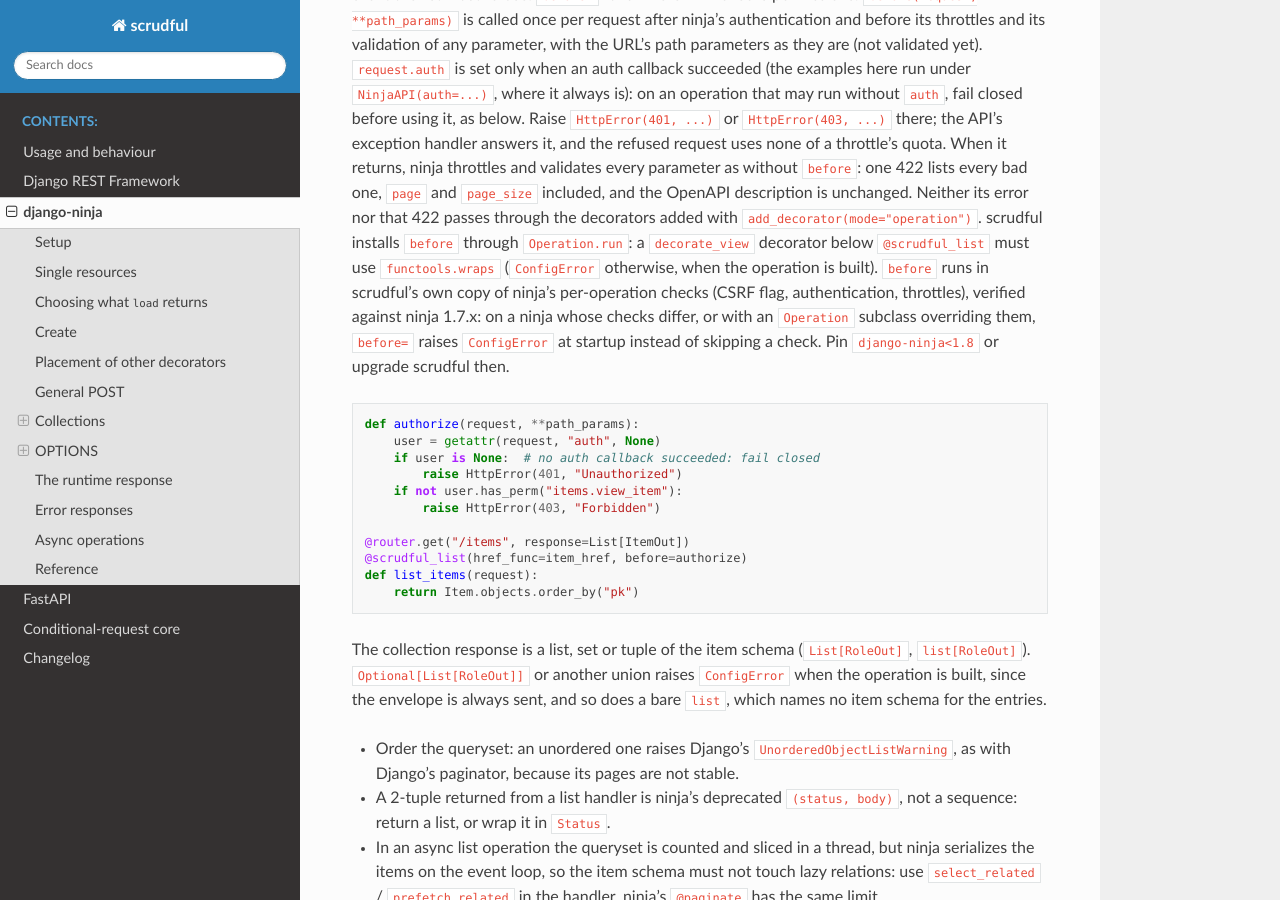
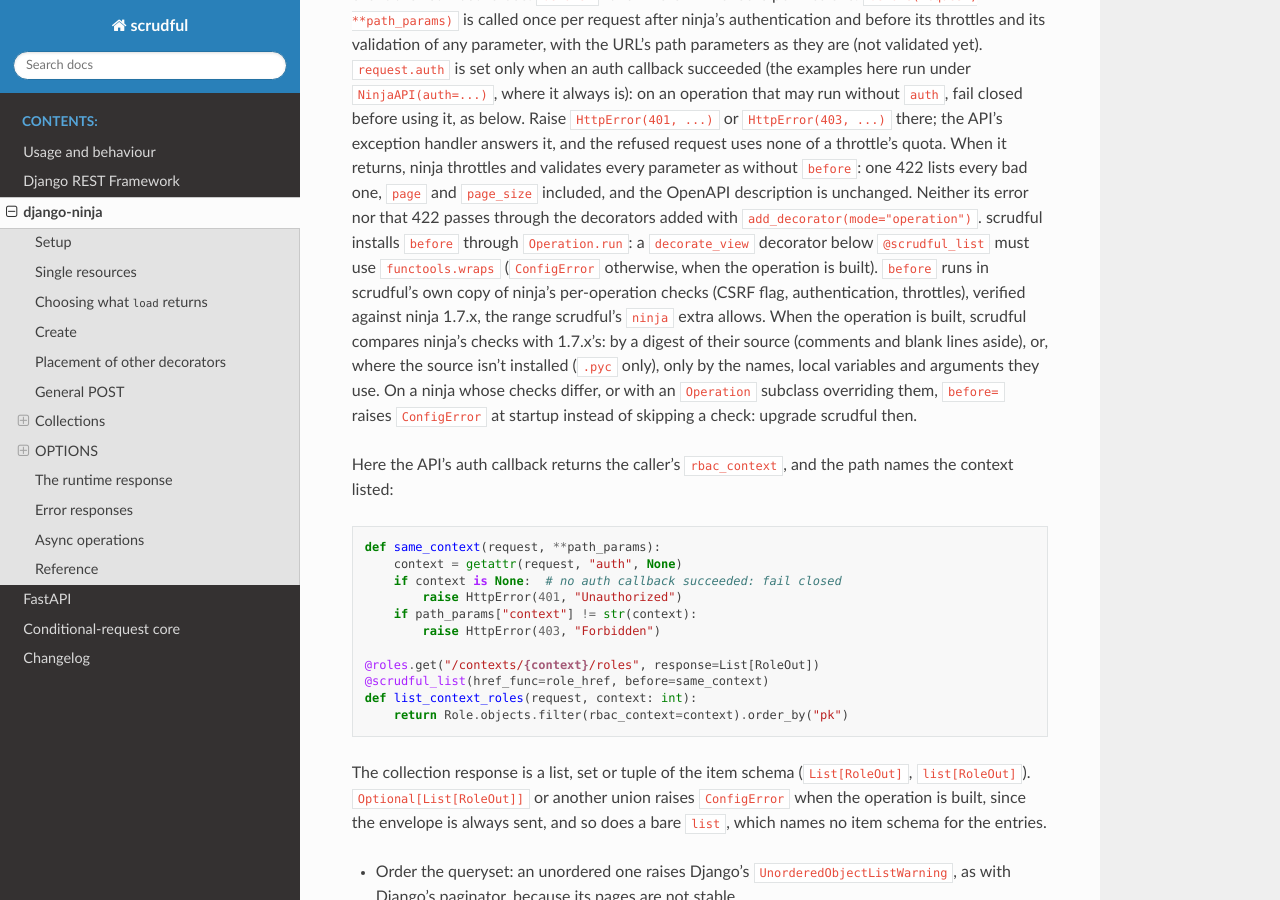
Before and after one commit to mimotoai/scrudful, a Sphinx documentation site: the page built from docs/source/ninja.rst, in a window 1280 px wide and 900 px high, scrolled down 7774 px. Built offline with Sphinx 7.4.7 and the Read the Docs theme 3.1.0, drawn with Linux system fonts in a browser that asks for light colours.

Commit message:
Docs: before= example follows the page's auth convention; guard claims
The ninja.rst example reads request.auth as the caller's rbac_context (the
page's convention), fails closed without it and compares it with the
listed context. Docs and CHANGELOG say the ninja extra is bounded to 1.7.x
and that without installed source the guard compares only names, locals
and arguments.

```diff
--- a/docs/source/ninja.rst
+++ b/docs/source/ninja.rst
@@ -447,24 +447,31 @@ its error nor that 422 passes through the decorators added with
 ``Operation.run``: a ``decorate_view`` decorator below ``@scrudful_list``
 must use ``functools.wraps`` (``ConfigError`` otherwise, when the operation is
 built). ``before`` runs in scrudful's own copy of ninja's per-operation checks
-(CSRF flag, authentication, throttles), verified against ninja 1.7.x: on a
-ninja whose checks differ, or with an ``Operation`` subclass overriding them,
-``before=`` raises ``ConfigError`` at startup instead of skipping a check. Pin
-``django-ninja<1.8`` or upgrade scrudful then.
+(CSRF flag, authentication, throttles), verified against ninja 1.7.x, the
+range scrudful's ``ninja`` extra allows. When the operation is built, scrudful
+compares ninja's checks with 1.7.x's: by a digest of their source (comments
+and blank lines aside), or, where the source isn't installed (``.pyc`` only),
+only by the names, local variables and arguments they use. On a ninja whose
+checks differ, or with an ``Operation`` subclass overriding them, ``before=``
+raises ``ConfigError`` at startup instead of skipping a check: upgrade
+scrudful then.
+
+Here the API's auth callback returns the caller's ``rbac_context``, and the
+path names the context listed:
 
 .. code-block:: python
 
-    def authorize(request, **path_params):
-        user = getattr(request, "auth", None)
-        if user is None:  # no auth callback succeeded: fail closed
+    def same_context(request, **path_params):
+        context = getattr(request, "auth", None)
+        if context is None:  # no auth callback succeeded: fail closed
             raise HttpError(401, "Unauthorized")
-        if not user.has_perm("items.view_item"):
+        if path_params["context"] != str(context):
             raise HttpError(403, "Forbidden")
 
-    @router.get("/items", response=List[ItemOut])
-    @scrudful_list(href_func=item_href, before=authorize)
-    def list_items(request):
-        return Item.objects.order_by("pk")
+    @roles.get("/contexts/{context}/roles", response=List[RoleOut])
+    @scrudful_list(href_func=role_href, before=same_context)
+    def list_context_roles(request, context: int):
+        return Role.objects.filter(rbac_context=context).order_by("pk")
 
 The collection response is a list, set or tuple of the item schema
 (``List[RoleOut]``, ``list[RoleOut]``). ``Optional[List[RoleOut]]`` or another
```
Also changed, not shown: CHANGELOG.rst (+9 -6 lines).
